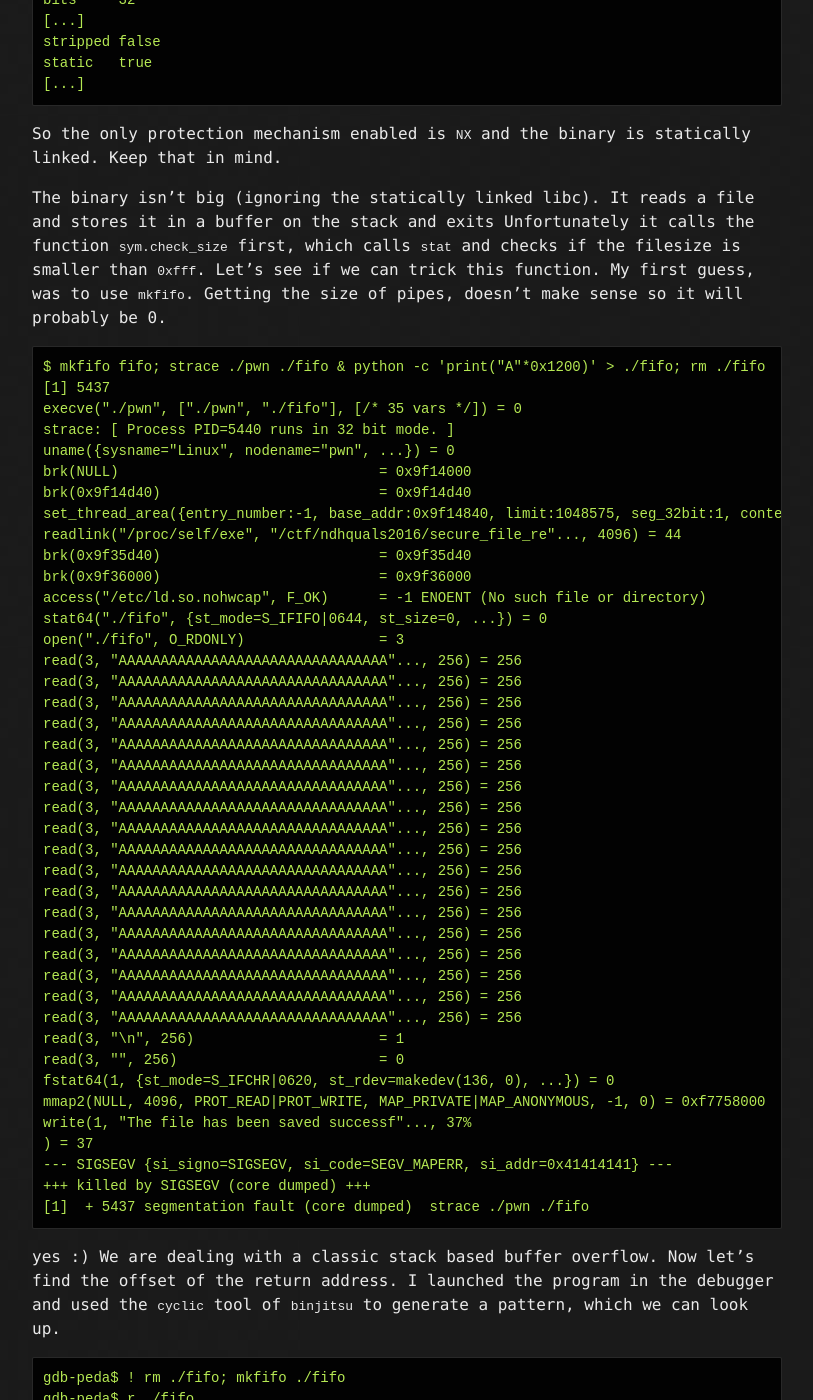
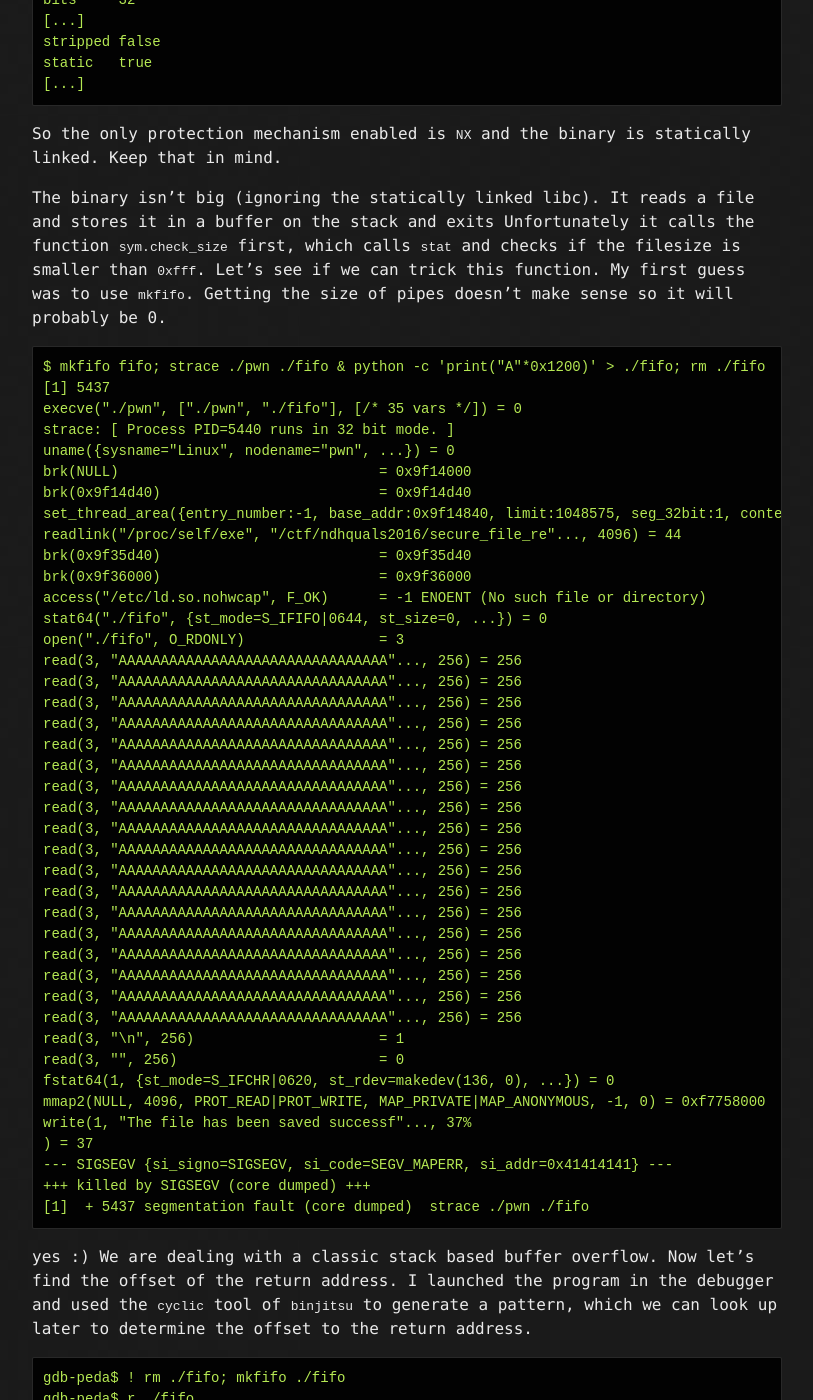
Before and after one commit to mtps3/Mtps3.github.io, a Jekyll site: the page built from _posts/2016-04-04-ndhquals2016-secure-file-reader.md, in a window 1280 px wide and 1400 px high, scrolled down 949 px. Shown: the whole window, without its empty margins (233-1046 px from the left). Built offline with Jekyll 4.4.1, drawn with Linux system fonts in a browser that asks for light colours.

Commit message:
minor stylistic fixes

````diff
--- a/_posts/2016-04-04-ndhquals2016-secure-file-reader.md
+++ b/_posts/2016-04-04-ndhquals2016-secure-file-reader.md
@@ -50,7 +50,7 @@ The binary isn't big (ignoring the statically linked libc). It reads a file and
 stores it in a buffer on the stack and exits Unfortunately it calls the
 function `sym.check_size` first, which calls `stat` and checks if the filesize
 is smaller than `0xfff`. Let's see if we can trick this function. My first
-guess, was to use `mkfifo`. Getting the size of pipes, doesn't make sense so it
+guess was to use `mkfifo`. Getting the size of pipes doesn't make sense so it
 will probably be 0.
 
 ```
@@ -100,7 +100,7 @@ write(1, "The file has been saved successf"..., 37%
 yes :) We are dealing with a classic stack based buffer overflow. Now let's
 find the offset of the return address. I launched the program in the debugger
 and used the `cyclic` tool of `binjitsu` to generate a pattern, which we can
-look up.
+look up later to determine the offset to the return address.
 
 ```
 gdb-peda$ ! rm ./fifo; mkfifo ./fifo
@@ -139,6 +139,7 @@ functions, the linker threw them away. No luck there. But this
 `_dl_make_stack_executable` functions seems useful. A quick search revealed the
 following blog post on the radare blog:
 [Defeating baby_rop with radare2](http://radare.today/posts/defeating-baby_rop-with-radare2/)
+
 The setting is basically the same. Statically linked binary with no interesting
 functions in the binary. We could ROP our way to the `execve` syscall manually,
 but that seems tedious. I adapted the exploit from the blog post.
````
